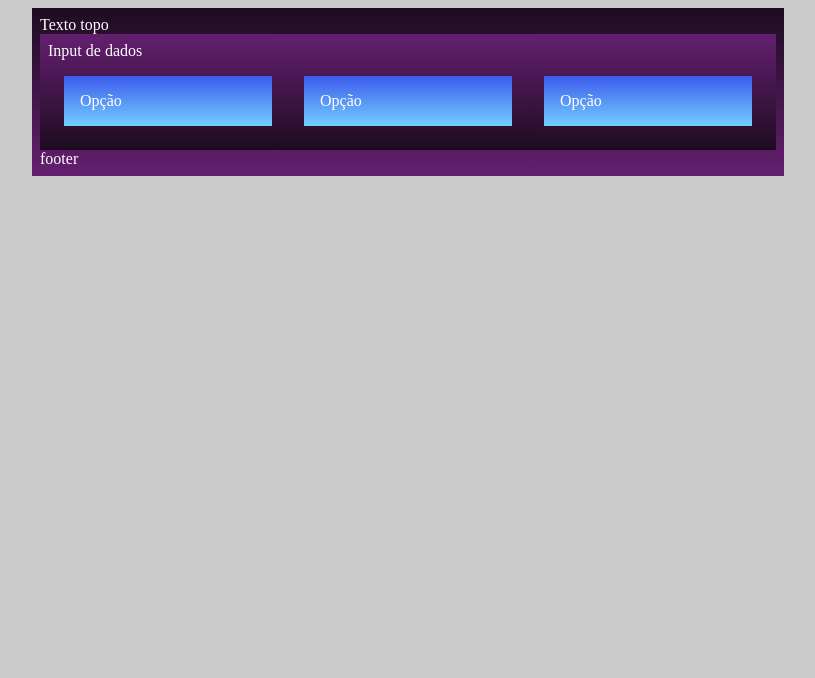
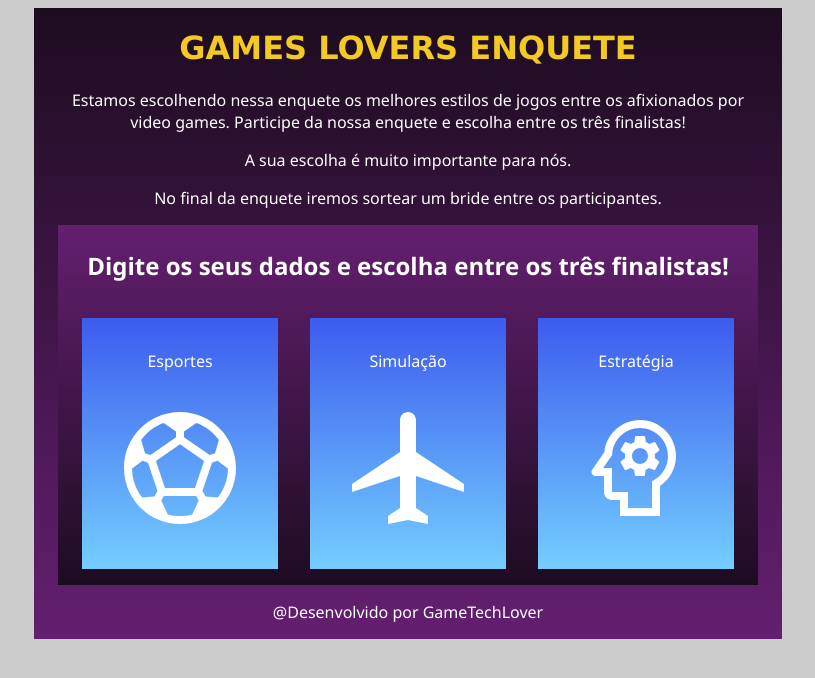
Before and after one commit to vinisvp/HtmlCssTest, a plain HTML site: page index.html in a window 1280 px wide. Shown: the whole page, without its empty margins (232-1047 px from the left). Drawn offline with Linux system fonts and the light colour scheme.

Commit message:
closes #3 - Added the texts and images and made their styles

```diff
--- a/index.html
+++ b/index.html
@@ -3,27 +3,42 @@
 <head>
     <meta charset="UTF-8">
     <meta name="viewport" content="width=device-width, initial-scale=1.0">
-    <title>Game Lovers Enquete</title>
+    <title>Games Lovers Enquete</title>
     <link rel="stylesheet" href="style.css">
 </head>
 <body>
     <div class="countainer">
-        Texto topo
+        <h1>GAMES LOVERS ENQUETE</h1>
+        <p>
+            Estamos escolhendo nessa enquete os melhores estilos de jogos entre os afixionados por video games.
+             Participe da nossa enquete e escolha entre os três finalistas!
+        </p>
+        <p>A sua escolha é muito importante para nós.</p>
+        <p>No final da enquete iremos sortear um bride entre os participantes.</p>
         <div class="vote-box">
-            Input de dados
+            <h2>Digite os seus dados e escolha entre os três finalistas!</h2>
             <div class="row">
                 <div class="col">
-                    Opção
+                    <p>Esportes</p>
+                    <div class="image">
+                        <object data="sports_soccer_white.svg" type="image/svg+xml"></object>
+                    </div>
                 </div>
                 <div class="col">
-                    Opção
+                    <p>Simulação</p>
+                    <div class="image">
+                        <object data="local_airport_white.svg" type="image/svg+xml"></object>
+                    </div>
                 </div>
                 <div class="col">
-                    Opção
+                    <p>Estratégia</p>
+                    <div class="image">
+                        <object data="psychology_white.svg" type="image/svg+xml"></object>
+                    </div>
                 </div>
             </div>
         </div>
-        footer
+        <p>@Desenvolvido por GameTechLover</p>
     </div>
 </body>
 </html>
--- a/style.css
+++ b/style.css
@@ -1,17 +1,29 @@
 body{
     background-color: #CCCCCC;
-    padding-inline: 20%;
 }
 
 .countainer{
     color: #FFF;
     background: linear-gradient(#1D0C20, #641F70);
-    padding: 0.5rem;
+    margin: auto;
+    width: 700px;
+    padding-inline: 1.5rem;
+    padding-top: 0.001rem;
+    padding-bottom: 0.001rem;
+    text-align: center;
+    font-family:'Segoe UI', Tahoma, Geneva, Verdana, sans-serif ;
+}
+
+.countainer h1{
+    color: #F3C923;
+    font-family: 'Lucida Sans', 'Lucida Sans Regular', 'Lucida Grande', 'Lucida Sans Unicode', Geneva, Verdana, sans-serif;
+
 }
 
 .vote-box{
     background: linear-gradient(#641F70, #1D0C20);
-    padding: 0.5rem;
+    padding-inline: 0.5rem;
+    padding-top: 0.25rem;
 }
 
 .row{
@@ -23,4 +35,9 @@ body{
     width: 100%;
     padding: 1rem;
     margin: 1rem;
+    font-weight: 500;
 }
+
+image{
+    text-align: center;
+}
```
